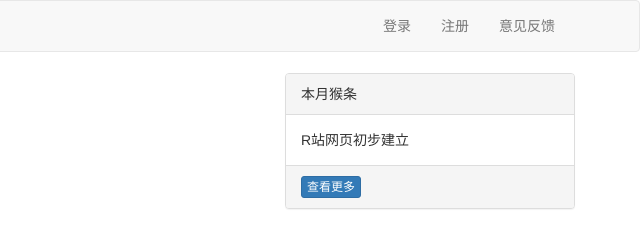
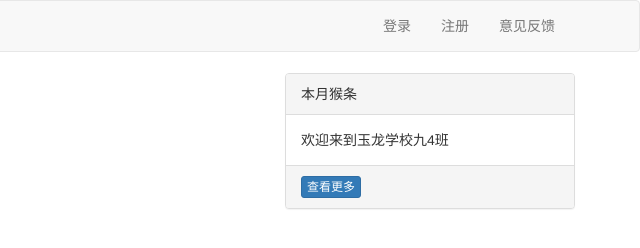
Before and after one commit to wuweiheng/R.io, a plain HTML site: page index.html in a window 1280 px wide. Shown: the full height of the page, 640-1280 px from the left. Drawn offline with Linux system fonts and the light colour scheme.

Commit message:
Update index.html

```diff
--- a/index.html
+++ b/index.html
@@ -96,7 +96,7 @@
             <div class="panel panel-default">
                 <div class="panel-heading">本月猴条</div>
                 <div class="panel-body">
-                    R站网页初步建立
+                   欢迎来到玉龙学校九4班
                 </div>
                 <div class="panel-footer">
 
```
